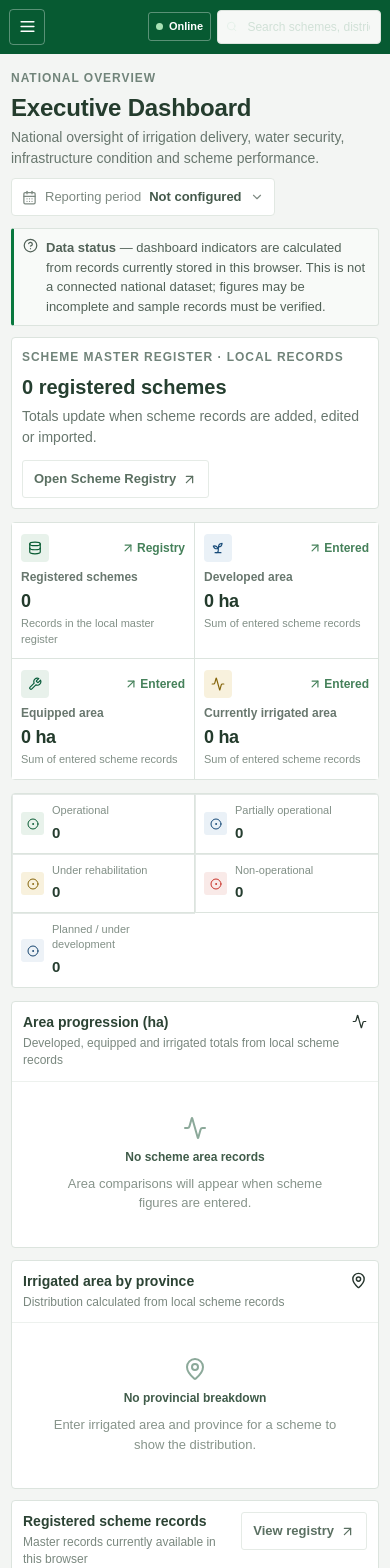
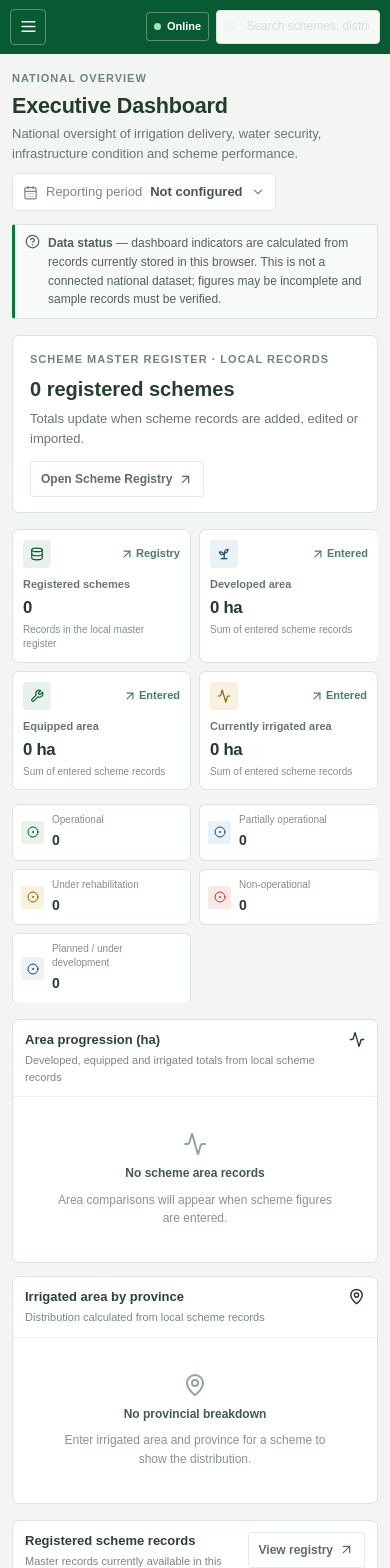
Before and after one commit to CipherBloom07/NIMIS, a React (Vite) app: page / in a window 390 px wide. Shown: the top 1568 px of the page. Built offline with nearby package versions, Linux system fonts and the light colour scheme.

Commit message:
Update asset references in index.html and enhance styles for improved readability and responsiveness

```diff
--- a/src/styles.css
+++ b/src/styles.css
@@ -985,3 +985,99 @@ button:focus-visible,input:focus-visible,select:focus-visible,textarea:focus-vis
   .province-donut{width:120px;height:120px;flex-basis:120px}
   .province-donut>div{width:74px;height:74px}
 }
+
+/* Comfortable reading rhythm with a lighter, more compact dashboard density */
+body{font-size:15px;line-height:1.55}
+.nav-group{margin-bottom:18px}
+.nav-heading{font-size:.6875rem;line-height:1.4;letter-spacing:.08em}
+.nav-item{min-height:38px;padding:8px 10px;font-size:.8125rem;line-height:1.4}
+.user-info strong{font-size:.75rem}
+.user-info span,.sidebar-footer{font-size:.6875rem;line-height:1.5}
+.topbar{min-height:58px;padding:8px 16px}
+.ministry-brand strong{font-size:.75rem;line-height:1.35}
+.ministry-brand span,.breadcrumb{font-size:.6875rem}
+.top-actions{gap:7px}
+.content-wrap{padding:clamp(20px,2vw,28px)}
+.welcome-row{gap:14px;margin-bottom:16px}
+.eyebrow{font-size:.6875rem;letter-spacing:.09em}
+.welcome-row h1{font-size:clamp(1.4rem,1.8vw,1.75rem);line-height:1.25}
+.subtitle{font-size:.875rem;line-height:1.55}
+.data-note{padding:11px 14px;font-size:.8125rem;line-height:1.55;margin-bottom:16px}
+.dashboard-summary{padding:15px 17px;margin-bottom:16px}
+.dashboard-summary strong{font-size:1.125rem}
+.kpi-grid{gap:12px;margin-bottom:14px;border:0;background:transparent}
+.kpi-card{padding:13px 15px;border:1px solid var(--nimis-border);border-radius:7px}
+.kpi-card:last-child{border-right:1px solid var(--nimis-border)}
+.kpi-top{margin-bottom:9px}
+.kpi-label{font-size:.75rem;line-height:1.45}
+.kpi-value{font-size:clamp(1.125rem,1.5vw,1.4rem);line-height:1.3}
+.kpi-note,.trend{font-size:.6875rem;line-height:1.45}
+.status-kpi-grid{gap:8px;margin-bottom:16px;border:0;background:transparent}
+.status-kpi{padding:9px 10px;border:1px solid var(--nimis-border);border-radius:6px;background:#fff}
+.status-kpi:last-child{border-right:1px solid var(--nimis-border)}
+.status-kpi small{font-size:.6875rem;line-height:1.4}
+.status-kpi strong{font-size:.9375rem}
+.dash-grid,.bottom-grid{gap:16px;margin-bottom:16px}
+.panel{border-radius:7px}
+.panel-head{padding:14px 16px 12px;gap:12px}
+.panel-head h2{font-size:.875rem;line-height:1.4}
+.panel-head p{font-size:.75rem;line-height:1.5}
+.ghost-btn,.reg-primary{min-height:36px;padding:7px 10px;font-size:.75rem}
+.province-list{gap:10px}
+.province-label,.panel-foot,.live-label{font-size:.75rem;line-height:1.45}
+.table-wrap thead th{font-size:.6875rem;padding:10px 12px}
+.table-wrap tbody td{font-size:.75rem;line-height:1.45;padding:11px 12px}
+.scheme-name{font-size:.75rem}
+.scheme-name small{font-size:.6875rem}
+.status{font-size:.6875rem;padding:4px 7px}
+.activity-item{padding:10px 0}
+.activity-item strong,.quick-links button span{font-size:.75rem;line-height:1.4}
+.activity-item p,.activity-item time,.page-footer{font-size:.6875rem;line-height:1.5}
+.quick-links button{padding:10px 5px}
+.module-kpis{gap:12px}
+.module-insights{gap:14px;margin-bottom:16px}
+.insight-list{gap:13px;padding:5px 16px 16px}
+.insight-row>div:first-child,.area-chart-row>div:first-child{font-size:.75rem;line-height:1.45}
+.area-chart{gap:16px;padding:9px 16px 17px}
+.workflow-legend>div,.province-chart-legend>div{font-size:.6875rem;line-height:1.4}
+.reg-summary{gap:8px;border:0;background:transparent}
+.reg-summary>div{padding:12px;border:1px solid var(--nimis-border);border-radius:6px}
+.reg-summary>div:last-child{border-right:1px solid var(--nimis-border)}
+.reg-summary small,.reg-field span,.reg-foot{font-size:.6875rem;line-height:1.45}
+.reg-summary strong{font-size:1.125rem}
+.reg-toolbar{gap:9px;padding:12px}
+.reg-field input,.reg-field select{min-height:40px}
+.module-placeholder p,.data-ops-body>p,.muted-copy{font-size:.8125rem;line-height:1.6}
+.sync-explainer ol,.import-result{font-size:.75rem;line-height:1.6}
+.map-caption,.map-legend,.map-layer-label{font-size:.6875rem}
+.map-source-note{font-size:.625rem;line-height:1.45}
+.chart-empty-state span{font-size:.75rem;line-height:1.55}
+
+@media(max-width:900px){
+  .content-wrap{padding:18px 16px}
+  .kpi-grid,.module-kpis{gap:10px}
+  .dash-grid,.bottom-grid{gap:13px}
+  .module-insights{gap:12px}
+}
+@media(max-width:620px){
+  body{font-size:14px}
+  .topbar{min-height:54px;padding:7px 10px}
+  .content-wrap{padding:16px 12px}
+  .welcome-row{gap:9px;margin-bottom:13px}
+  .welcome-row h1{font-size:1.35rem}
+  .subtitle{font-size:.8125rem}
+  .kpi-grid,.status-kpi-grid,.module-kpis{gap:8px}
+  .kpi-card{padding:10px}
+  .kpi-value{font-size:1.05rem}
+  .kpi-label{font-size:.6875rem}
+  .kpi-note{font-size:.625rem}
+  .status-kpi{padding:8px}
+  .status-kpi small{font-size:.625rem}
+  .status-kpi strong{font-size:.875rem}
+  .panel-head{padding:11px 12px}
+  .panel-head h2{font-size:.8125rem}
+  .panel-head p{font-size:.6875rem}
+  .data-note{font-size:.75rem;padding:9px 10px}
+  .activity-item strong,.quick-links button span{font-size:.75rem}
+  .page-footer{font-size:.625rem}
+}
```
Also changed, not shown: 1 other file (tests, documents, lock files or other folders).
